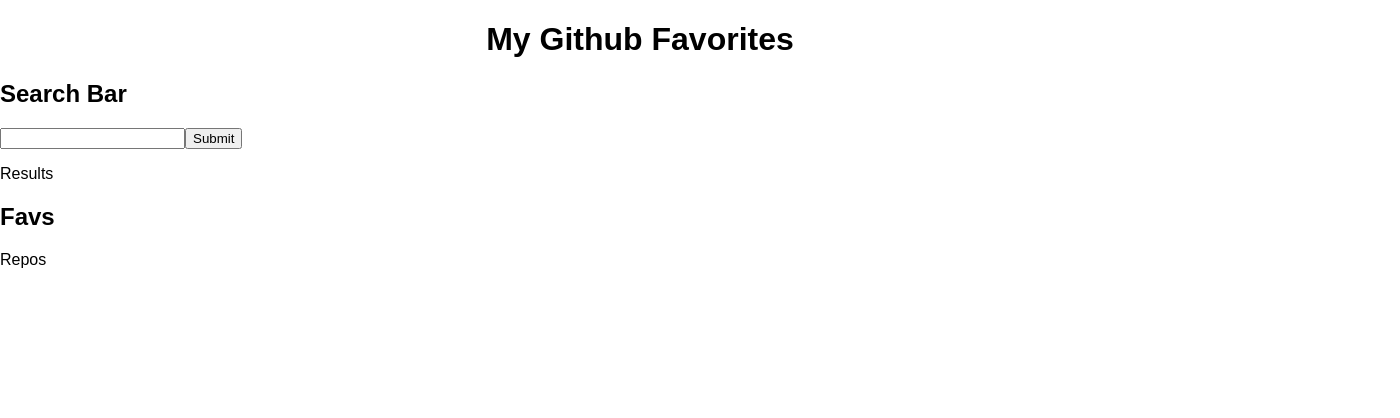
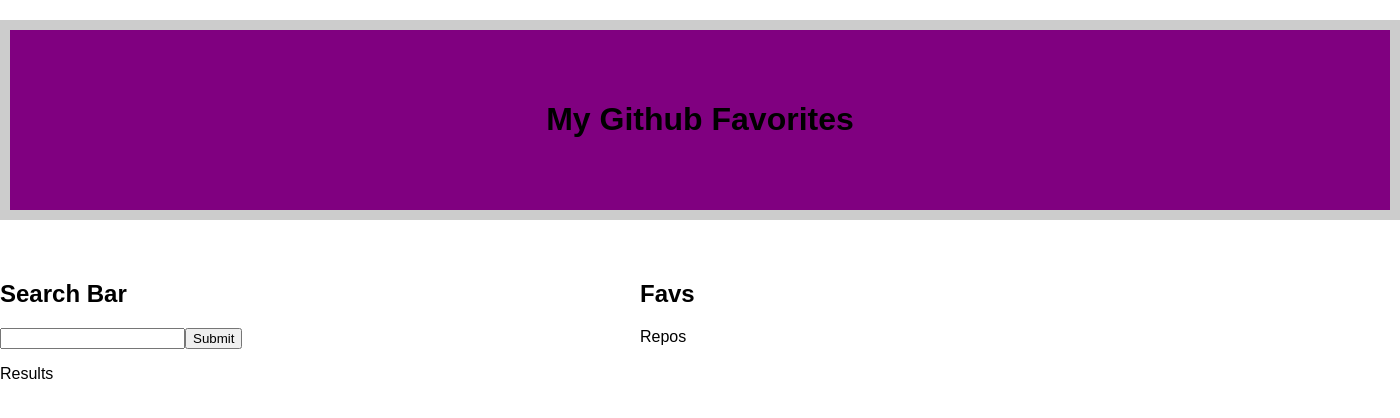
Before and after one commit to patricklinpl/github-favs, a React (Create React App) app: page / in a window 1280 px wide. Shown: the top 418 px of the page, 1400 px wide, since content can reach past the window. Built offline with nearby package versions, Linux system fonts and the light colour scheme.

Commit message:
fix tag results

```diff
--- a/package.json
+++ b/package.json
@@ -4,6 +4,7 @@
   "description": "Search Github repositories, favourite repos, manage favourites.",
   "dependencies": {
     "axios": "^0.16.0",
+    "bluebird": "^3.5.2",
     "prop-types": "^15.5.4",
     "react": "^16.5.2",
     "react-dom": "^16.5.2",
--- a/src/components/Repos.js
+++ b/src/components/Repos.js
@@ -13,7 +13,7 @@
         </tr>
         {props.searchResults.map(repo => (
           <tr>
-            <td><a href={repo['url']}>{repo['full_name']}</a></td>
+            <td><a href={repo['html_url']}>{repo['full_name']}</a></td>
             <td>{repo['language']}</td>
             <td>{repo['tag']}</td>
             <td />
--- a/src/containers/Home.js
+++ b/src/containers/Home.js
@@ -1,5 +1,6 @@
 import React, { Component } from 'react'
-import {searchRepo, getTag} from '../utils/Api'
+import Promise from 'bluebird'
+import { searchRepo, getTag } from '../utils/Api'
 import Search from '../components/Search'
 import Repos from '../components/Repos'
 
@@ -11,11 +12,12 @@
       searchResults: [],
       favoriteRepos: []
     }
+    this.queryChange = this.queryChange.bind(this)
     this.handleSearch = this.handleSearch.bind(this)
-    this.queryChange = this.queryChange.bind(this)
+    this.handleTags = this.handleTags.bind(this)
   }
 
-  queryChange (state) {
+  queryChange () {
     this.setState({ searchResults: [] })
   }
 
@@ -24,15 +26,19 @@
       event.preventDefault()
       this.setState({ query: query })
       searchRepo(query).then(result => {
-        let allRepos = result.map(repo => ((({ full_name, language, tags_url, url }) => ({ full_name, language, tags_url, url }))(repo)))
-        allRepos = allRepos.forEach(repo => {
-          getTag(repo['tags_url']).then(res => {
-            repo['tag'] = res
-          })
-          this.setState({ searchResults: allRepos })
-        })
+        const filteredRes = result.map(repo => ((({ full_name, language, tags_url, html_url }) => ({ full_name, language, tags_url: getTag(tags_url), html_url }))(repo)))
+        this.handleTags(filteredRes)
       })
     }
+  }
+
+  handleTags (repos) {
+    var promises = repos.map(repo =>
+      repo.tags_url.then(tag => ({...repo, tag}))
+    )
+    Promise.all(promises).then((results) => {
+      this.setState({ searchResults: results })
+    })
   }
 
   render () {
--- a/src/index.css
+++ b/src/index.css
@@ -3,3 +3,31 @@
   padding: 0;
   font-family: sans-serif;
 }
+
+.header {
+  height:100%;
+  background:purple;
+  border:10px solid #CCC;
+  width:100%;
+  margin:20px auto;
+  padding: 50px;
+  position: relative;
+}
+
+.split {
+  height: 90%;
+  width: 50%;
+  position: fixed;
+  z-index: 1;
+  top: 5;
+  overflow-x: hidden;
+  padding-top: 20px;
+}
+
+.left {
+  left: 0;
+}
+
+.right {
+  right: 0;
+}
```
